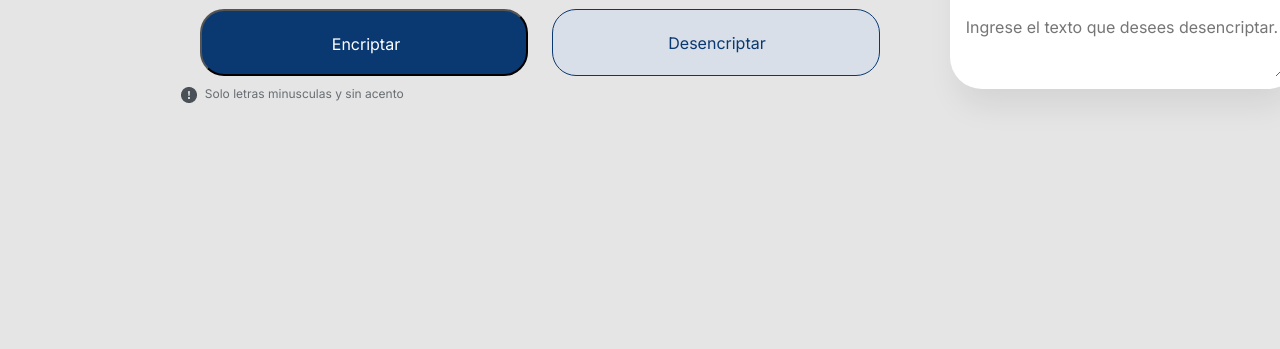
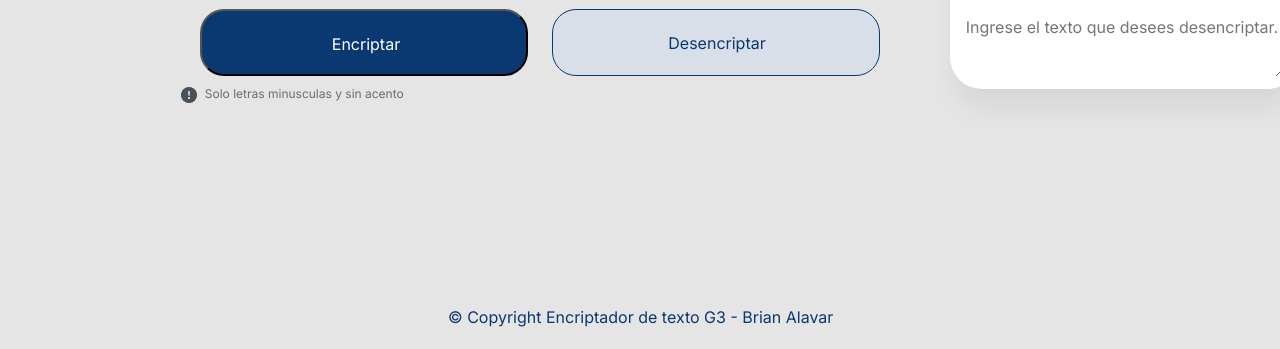
Before and after one commit to emanuelAlavar/challenge-alura-encriptador, a plain HTML site: page index.html in a window 1280 px wide. Shown: the part 451-800 px from the top of the page. Drawn offline with Linux system fonts and the light colour scheme.

Commit message:
Add copyrigth

```diff
--- a/css/style.css
+++ b/css/style.css
@@ -294,3 +294,14 @@ main{
     left: 10px;
     top: 420px;
 }
+
+.copyrigth{
+    color: #0A3871;
+    font-family: 'Inter';
+    font-style: normal;
+    font-weight: 400;
+    font-size: 16px;
+    position: absolute;
+    left: 35%;
+    top: 95%;
+}
--- a/index.html
+++ b/index.html
@@ -32,5 +32,8 @@
         </section>
         <script src="js/main.js"></script>
     </main>
+    <footer>
+        <p class="copyrigth">&copy Copyright Encriptador de texto G3 - Brian Alavar</p>
+    </footer>
 </body>
 </html>
```
